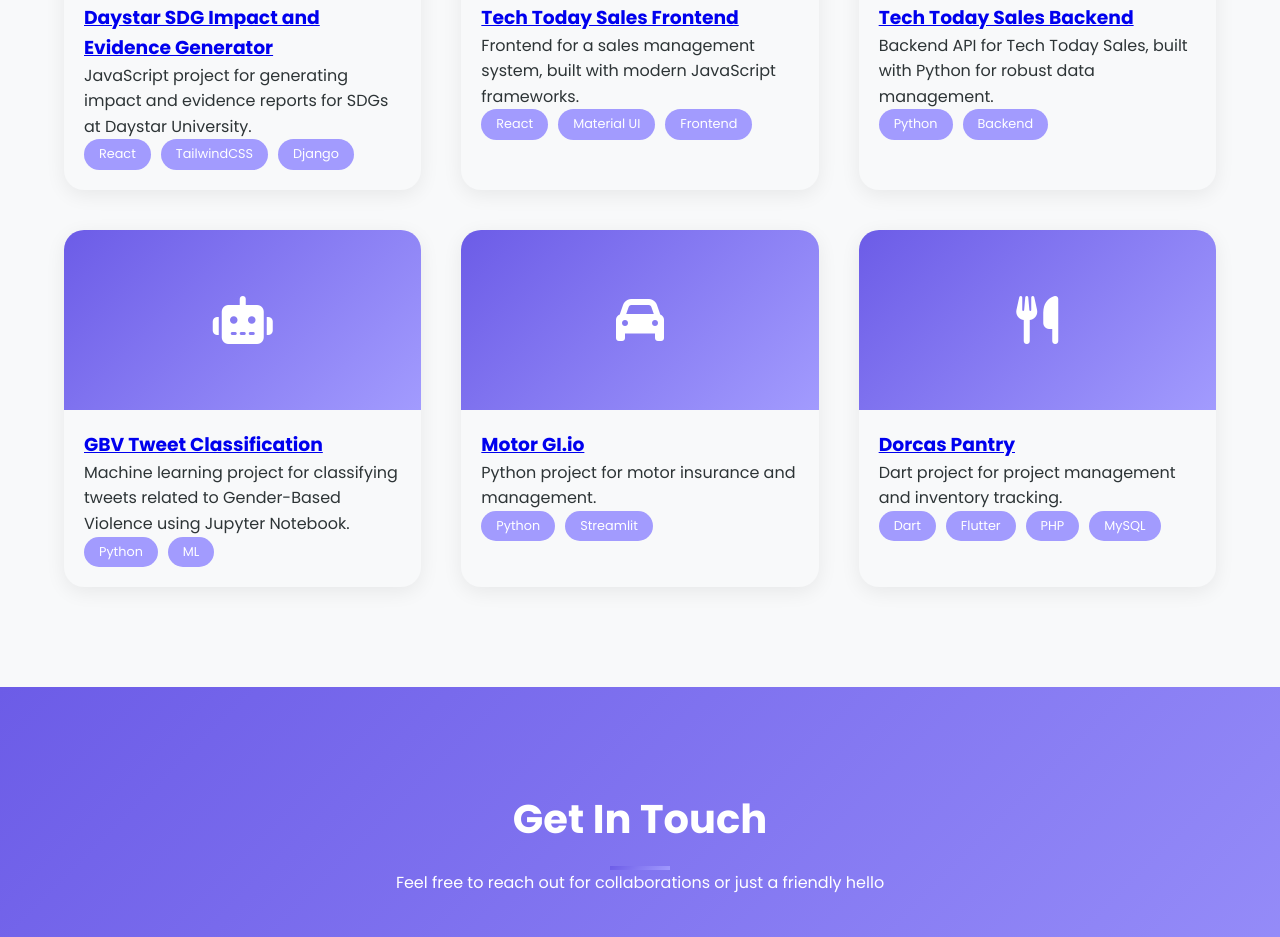
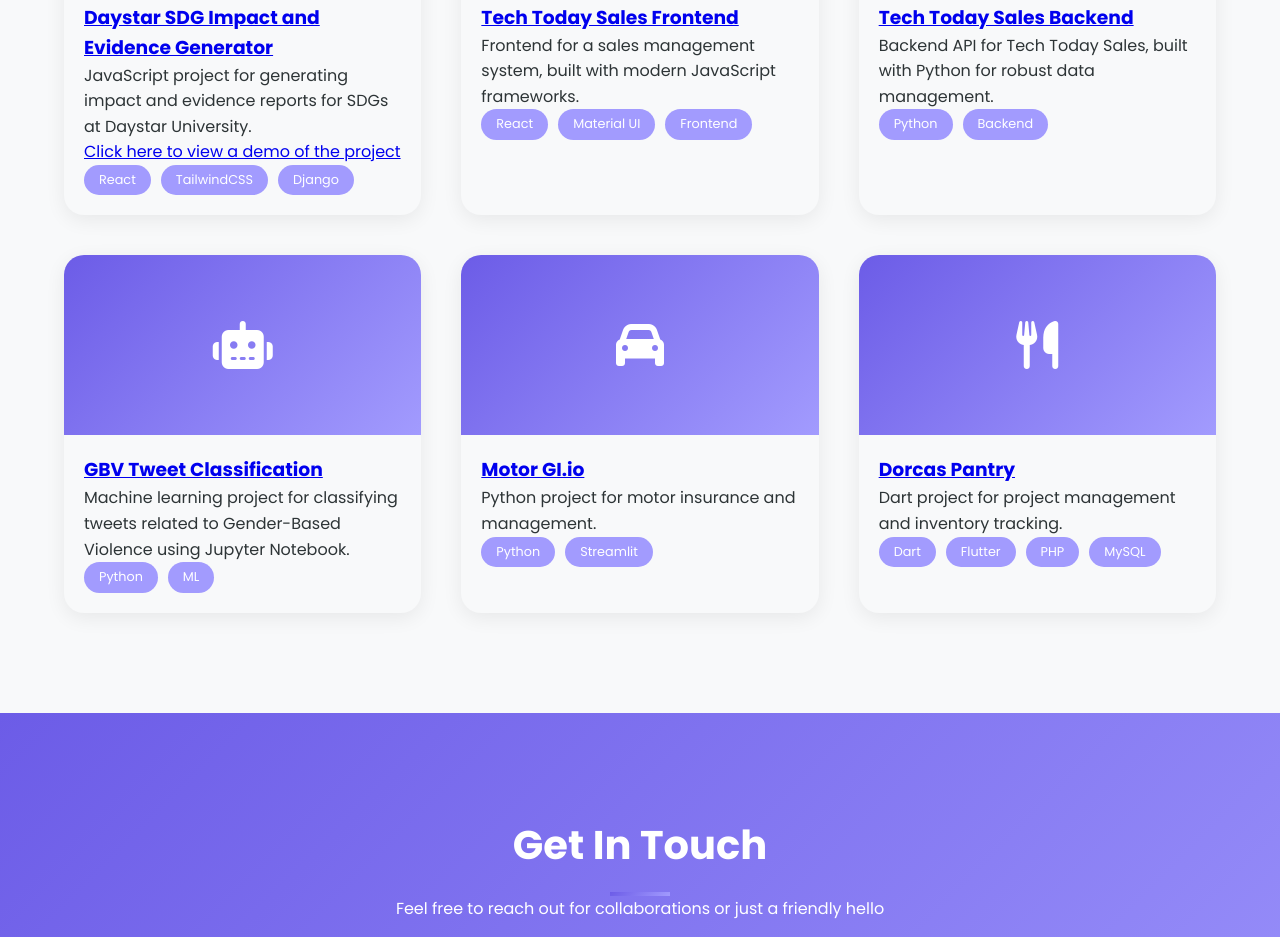
Before and after one commit to Michemor/jema-portfolio, a plain HTML site: page index.html in a window 1280 px wide. Shown: the part 2842-3779 px from the top of the page. Drawn offline with Linux system fonts and the light colour scheme.

Commit message:
Added link to hosted site

```diff
--- a/index.html
+++ b/index.html
@@ -130,6 +130,7 @@
                 <div class="project-info">
                     <h3><a href="https://github.com/Michemor/Daystar-SDG-Impact-and-Evidence-Generator" target="_blank">Daystar SDG Impact and Evidence Generator</a></h3>
                     <p>JavaScript project for generating impact and evidence reports for SDGs at Daystar University.</p>
+                    <a href="https://daystar-sdg-impact-and-evidence-gen.vercel.app/"> Click here to view a demo of the project </a>
                     <div class="project-tags">
                         <span>React </span>
                         <span>TailwindCSS </span>
```
